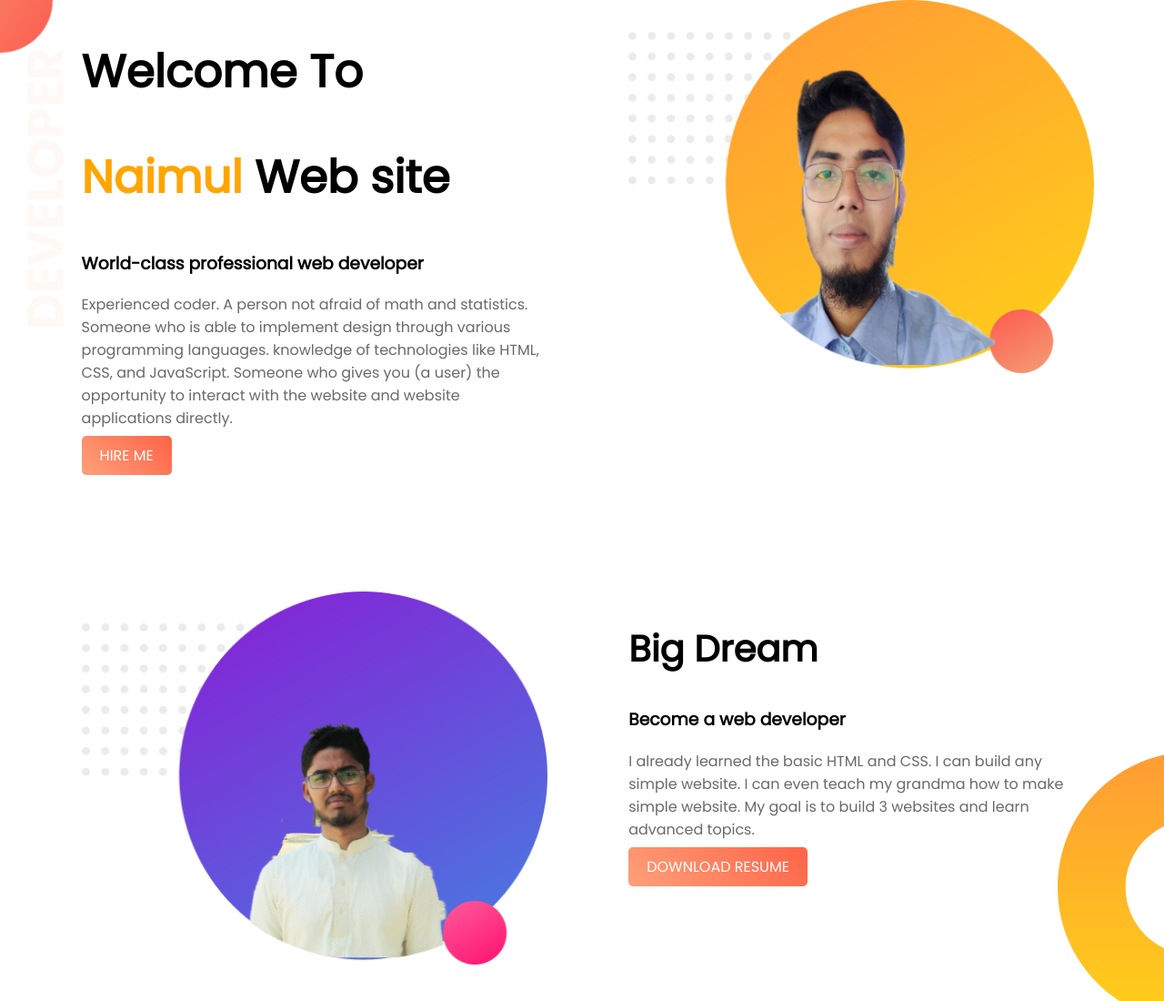
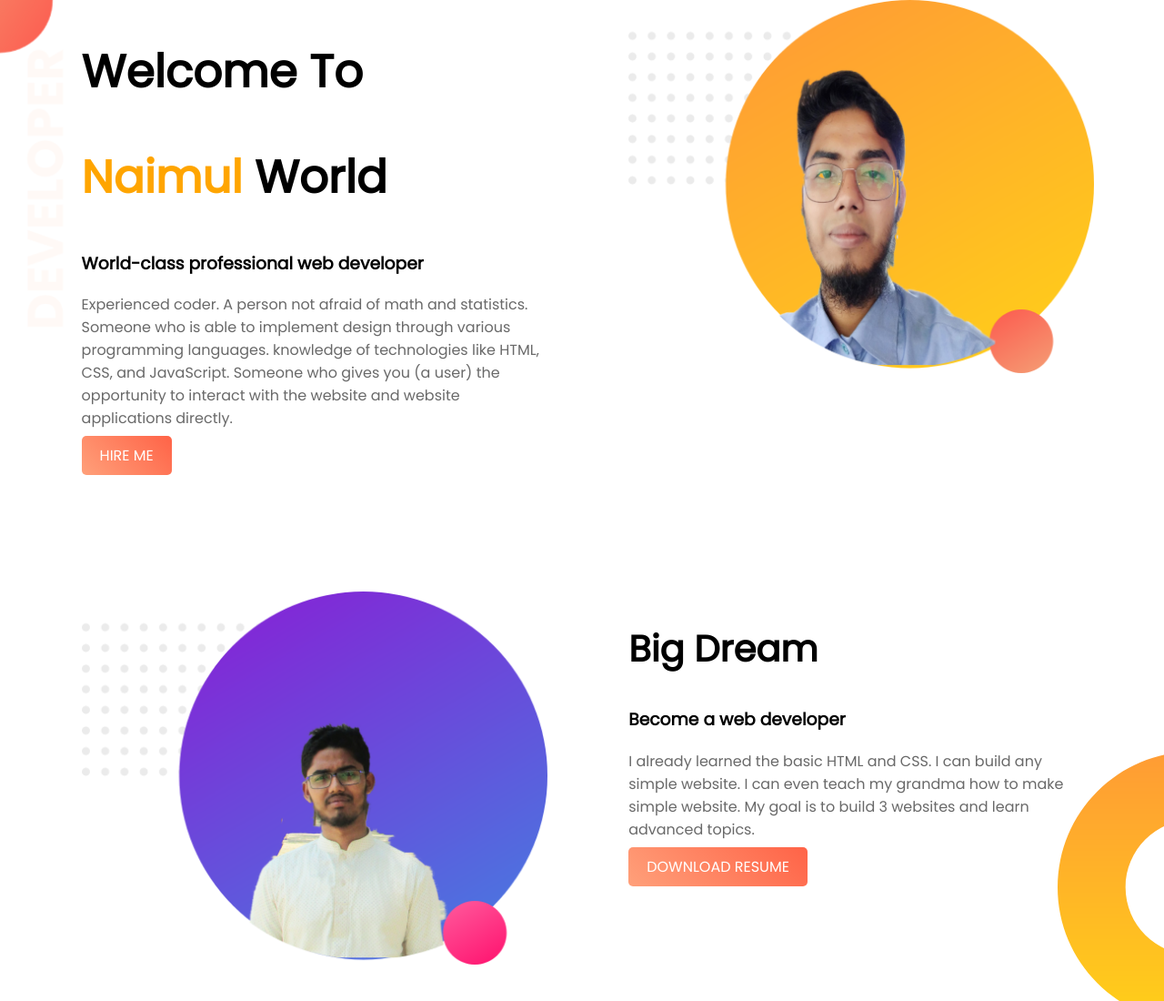
Before and after one commit to mdNaimulHoque/web-protfolio, a plain HTML site: page index.html in a window 1280 px wide. Shown: the top 1100 px of the page at 91% size. Drawn offline with Linux system fonts and the light colour scheme.

Commit message:
little change

```diff
--- a/index.html
+++ b/index.html
@@ -12,7 +12,7 @@
     <section class="top-banner">
         <div class="half-width">
             <h1>Welcome To </h1>
-            <h1> <span class="orange-hightlight">Naimul</span> Web site</h1>
+            <h1> <span class="orange-hightlight">Naimul</span> World</h1>
             <h3>World-class professional web developer</h3>
             <p> Experienced coder. A person not afraid of math and statistics. Someone who is able to implement design through various programming languages.  knowledge of technologies like HTML, CSS, and JavaScript. Someone who gives you (a user) the opportunity to interact with the website and website applications directly.</p>
             <a class="link-button" target="_blank" href="https://www.linkedin.com/company/programminghero">HIRE ME</a>
```
